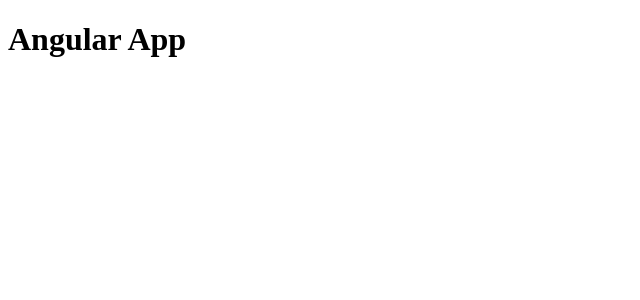
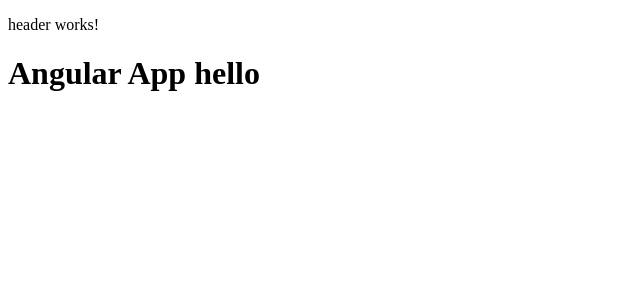
Before and after one commit to benosolomon/angular_17_coursera, an Angular app: page / in a window 1280 px wide. Shown: the top 300 px of the page, without its empty margins (0-640 px from the left). Built offline with nearby package versions, Linux system fonts and the light colour scheme.

Commit message:
Basic component created

```diff
--- a/src/app/app.component.html
+++ b/src/app/app.component.html
@@ -1 +1,2 @@
-<h1> Angular  App</h1>
+<app-header></app-header>
+<h1> Angular  App {{ title }}</h1>
--- a/src/app/app.component.ts
+++ b/src/app/app.component.ts
@@ -1,13 +1,19 @@
-import { Component } from '@angular/core';
+import { Component, OnInit } from '@angular/core';
 import { RouterOutlet } from '@angular/router';
+import { HeaderComponent } from './header/header.component';
 
 @Component({
   selector: 'app-root',
   standalone: true,
-  imports: [RouterOutlet],
+  imports: [RouterOutlet,HeaderComponent],
   templateUrl: './app.component.html',
   styleUrl: './app.component.css'
 })
-export class AppComponent {
+export class AppComponent implements OnInit {
   title = 'class1';
+
+  ngOnInit(): void {
+    console.log("NgOnit checked");
+    this.title= "hello";
+  }
 }
--- /dev/null
+++ b/src/app/header/header.component.html
@@ -0,0 +1 @@
+<p>header works!</p>
```
Also changed, not shown: src/app/header/header.component.ts (added, +12 -0 lines), src/app/header/header.component.css (added), 1 other file (tests, documents, lock files or other folders).
